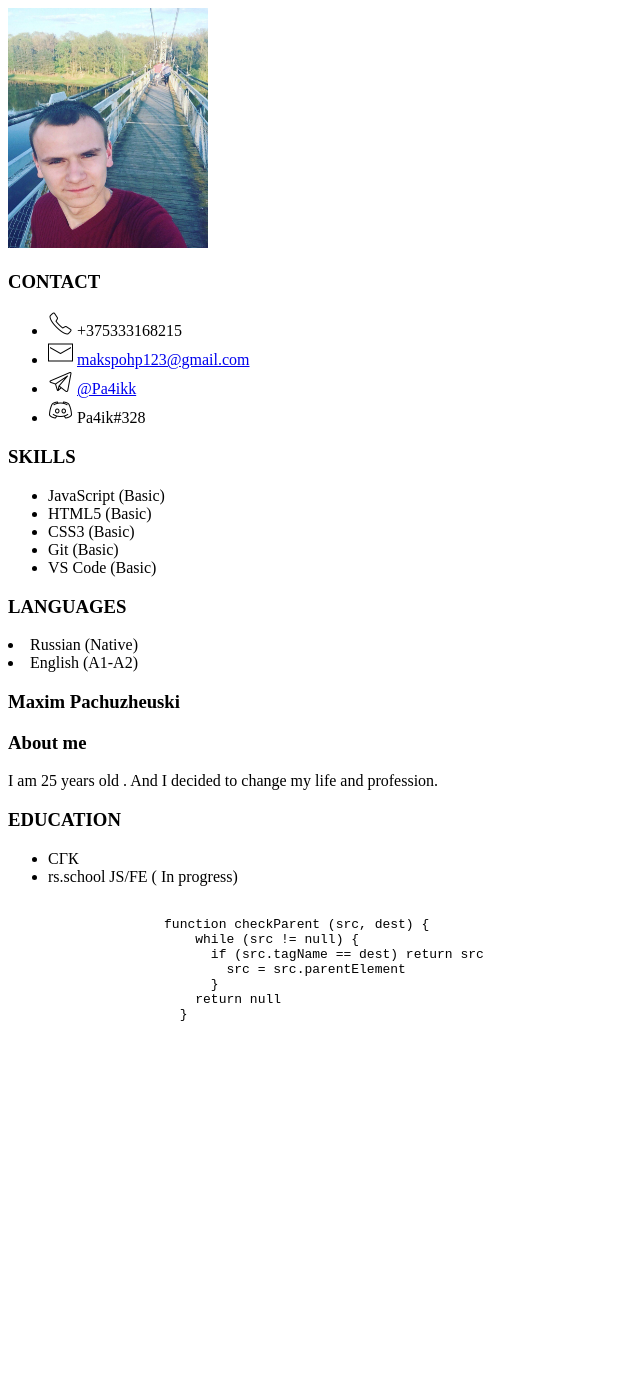
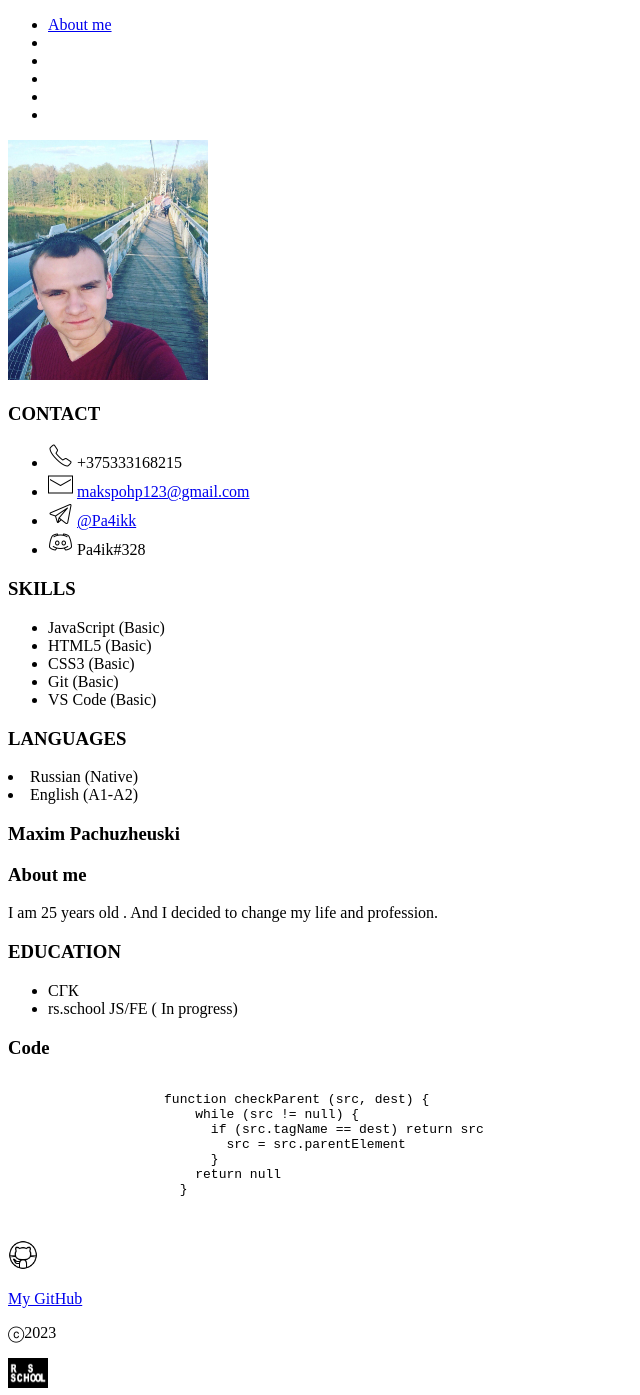
Before and after one commit to Pa4ik/rsschool-cv-2023, a plain HTML site: page index.html in a window 1280 px wide. Shown: the whole page, without its empty margins (0-640 px from the left). Before the commit the page ends 1065 px from the top, so only its background shows below. Drawn offline with Linux system fonts and the light colour scheme.

Commit message:
feat:add link

```diff
--- a/index.html
+++ b/index.html
@@ -8,6 +8,16 @@
 </head>
 <body>
   <div class="container-centre">
+    <nav class="nav-akt">
+        <ul class="nav-list">
+         <li class="nav-button"><a href="#about-me">About me</a></li>
+         <li class="nav-button"></li>
+         <li class="nav-button"></li>
+         <li class="nav-button"></li>
+         <li class="nav-button"></li>
+         <li class="nav-button"></li>
+       </ul>
+    </nav>
     <div class="two-container">
         <div class="left-container">
         </div>
@@ -57,7 +67,7 @@
         <section class="name">
         <h1>Maxim Pachuzheuski</h1>
         </section>
-        <section class="about-me">
+        <section class="about-me" id="about-me">
             <h3>About me</h3>
             <p>I am 25 years old . And I decided to change my life and profession.</p>
         </section>
@@ -69,6 +79,7 @@
             </ul>
         </section>
         <section class="code">
+            <h3>Code</h3>
             <pre>
                 <code>
                     function checkParent (src, dest) {
@@ -82,6 +93,15 @@
             </pre>
         </section>
     </article>
+    <footer>
+        <a class="my-gh" href="https://github.com/Pa4ik">
+            <img src="/icon/git-h.png" alt="git-hub" width="30" height="30" />
+            <p>My GitHub</p>
+        </a>
+        <p>ⓒ2023</p>
+        <a class="RS-school" href="https://rs.school/js/">
+            <img src="/icon/rs-logo.png" alt="RS-school-logo" width="40" height="30" />
+
    </div>
 </body>
 </html>
```
Also changed, not shown: icon/git-h.png (added), icon/rs-logo.png (added).
